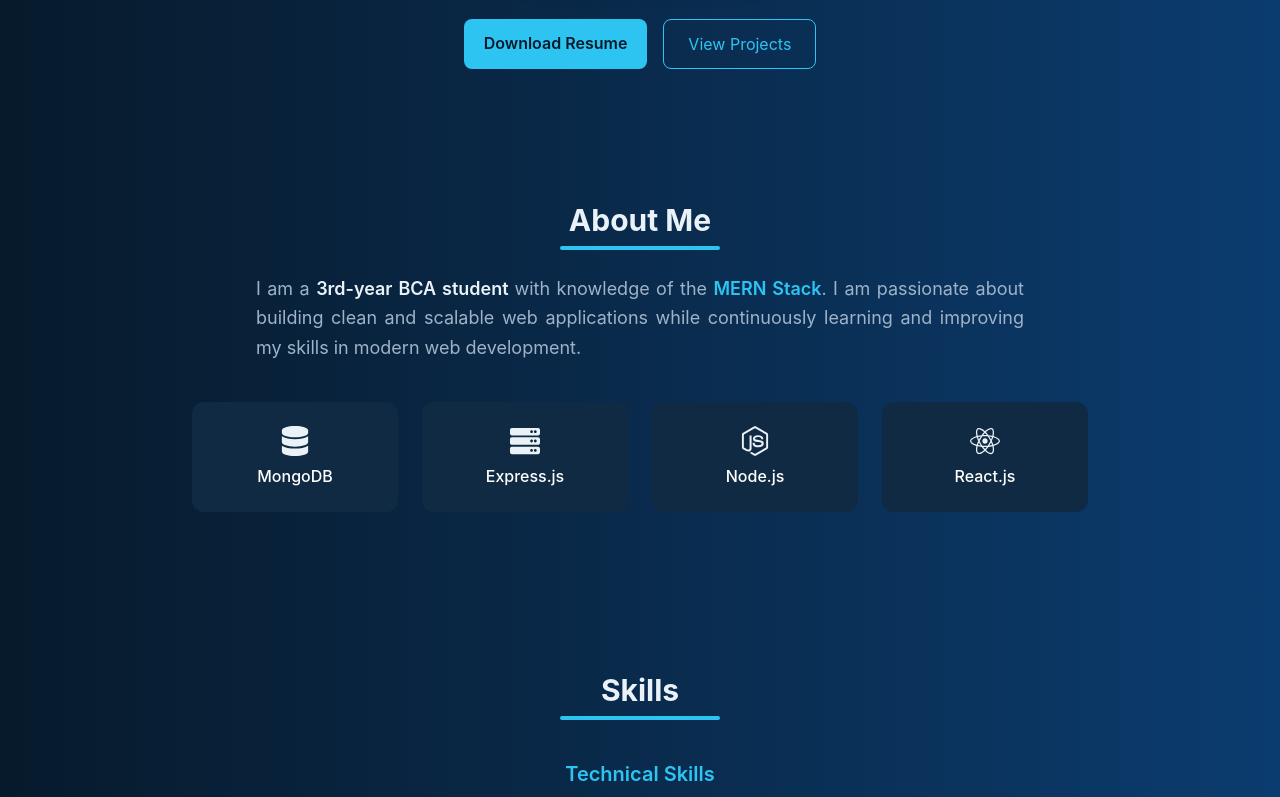
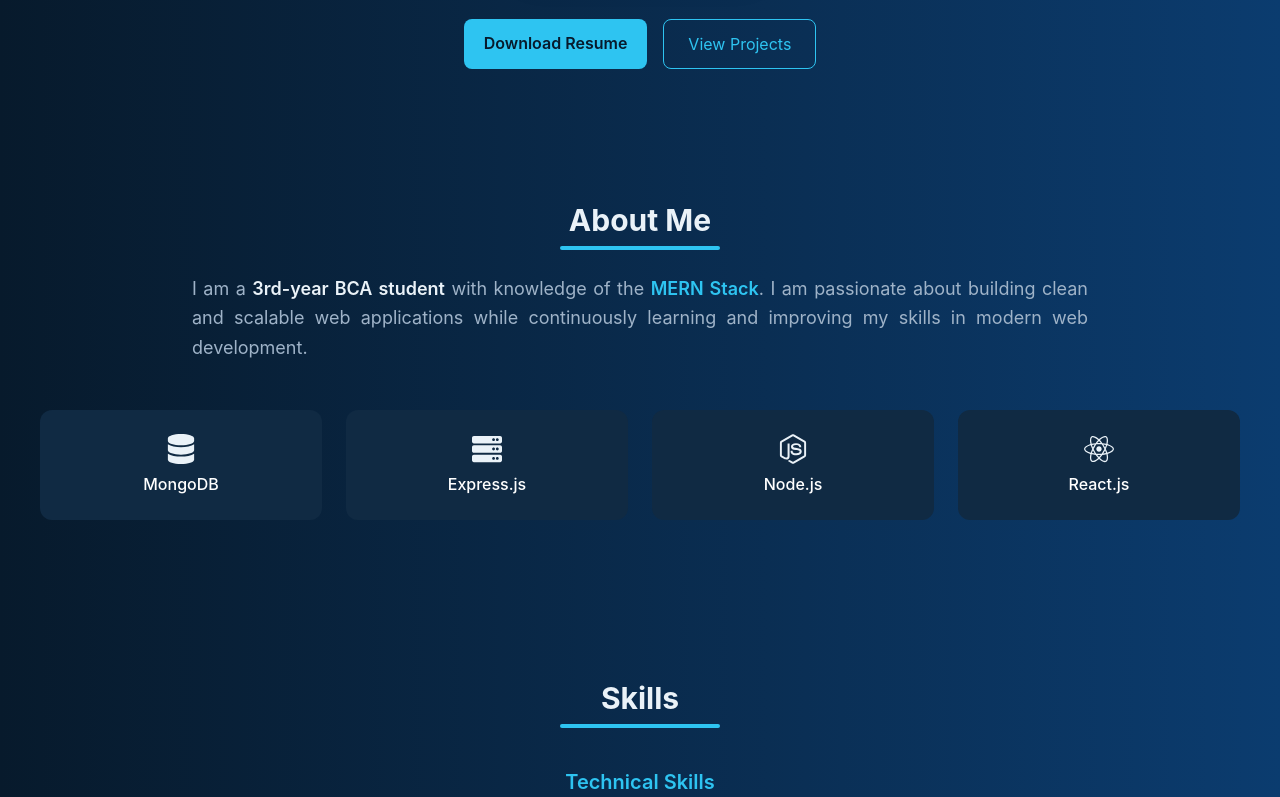
Before and after one commit to Sanchita-615555/Portfolio_Design, a React (Vite) app: page / in a window 1280 px wide. Shown: the part 678-1475 px from the top of the page. Built offline with nearby package versions, Linux system fonts and the light colour scheme.

Commit message:
fix hero section bug

```diff
--- a/src/components/About.jsx
+++ b/src/components/About.jsx
@@ -9,29 +9,44 @@
   ];
 
   return (
-    <section id="about" className="py-20 bg-gradient-to-r from-[#071A2C] to-[#0B3C6F] text-[#EAF2F8] px-6">
-      <div className="max-w-4xl mx-auto text-center">
+    <section
+      id="about"
+      className="w-full py-20 px-4
+                 bg-gradient-to-r from-[#071A2C] to-[#0B3C6F]
+                 text-[#EAF2F8]"
+    >
+      {/* MAIN CONTAINER */}
+      <div className="w-full max-w-[1300px] mx-auto px-6">
 
         {/* Heading */}
-        <h2 className="text-3xl font-bold mb-2">About Me</h2>
+        <h2 className="text-3xl font-bold mb-2 text-center">About Me</h2>
         <div className="h-1 w-40 bg-[#2EC4F1] mx-auto rounded mb-6"></div>
 
         {/* About Text */}
-       <p className="text-[#9FB3C8] text-lg md:text-base lg:text-lg leading-relaxed
-              max-w-3xl mx-auto mt-4 mb-10 text-justify">
-  I am a <span className="font-semibold text-[#EAF2F8]">3rd-year BCA student </span>
-  with knowledge of the <span className="font-semibold text-[#2EC4F1]">MERN Stack</span>.
-  I am passionate about building clean and scalable web applications while continuously
-  learning and improving my skills in modern web development.
-</p>
+        <p
+          className="text-[#9FB3C8] text-base sm:text-lg lg:text-lg leading-relaxed
+                     max-w-4xl mx-auto mt-4 mb-12 text-justify"
+        >
+          I am a{" "}
+          <span className="font-semibold text-[#EAF2F8]">
+            3rd-year BCA student
+          </span>{" "}
+          with knowledge of the{" "}
+          <span className="font-semibold text-[#2EC4F1]">
+            MERN Stack
+          </span>
+          . I am passionate about building clean and scalable web applications while continuously
+          learning and improving my skills in modern web development.
+        </p>
 
         {/* Skills Grid */}
-        <div className="grid grid-cols-2 sm:grid-cols-4 gap-6">
+        <div className="grid grid-cols-2 sm:grid-cols-2 md:grid-cols-4 gap-6">
           {skills.map((skill) => (
             <div
               key={skill.name}
               className="bg-[#102A43] rounded-xl p-6 flex flex-col items-center
-                         justify-center hover:shadow-[0_0_20px_#2EC4F1] transition"
+                         justify-center hover:shadow-[0_0_20px_#2EC4F1]
+                         transition duration-300"
             >
               <div className="mb-2">{skill.icon}</div>
               <p className="text-white font-medium">{skill.name}</p>
```
